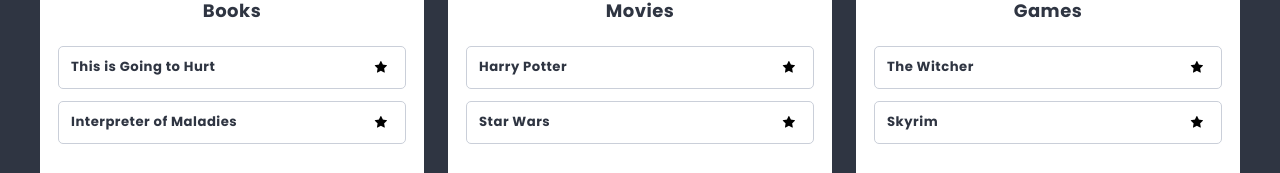
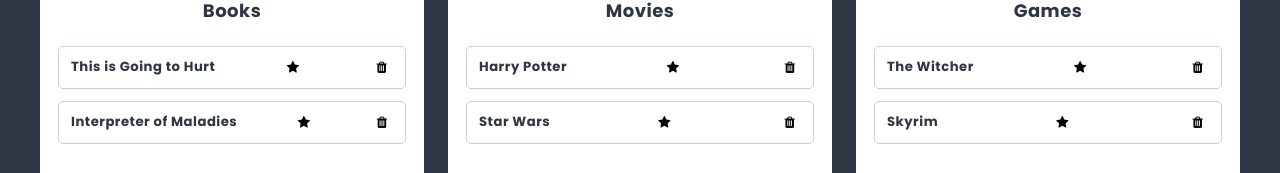
Before and after one commit to npotracka/To-do-list, a React (Create React App) app: page /list/1 in a window 1280 px wide. Shown: the part 459-632 px from the top of the page. Built offline with nearby package versions, Linux system fonts and the light colour scheme.

Commit message:
add task 14.5

```diff
--- a/src/components/Card/Card.js
+++ b/src/components/Card/Card.js
@@ -2,7 +2,7 @@
 import clsx from 'clsx';
 import { useState } from 'react';
 import { useDispatch } from 'react-redux';
-import { toggleCardFavorite } from '../../redux/cardsReducer';
+import { toggleCardFavorite, removeCard } from '../../redux/cardsReducer';
 
 
 
@@ -15,12 +15,19 @@
     setIsFavorite(!isFavorite);
     dispatch(toggleCardFavorite(id));
   };
+
+  const removeHandler = () => {
+    dispatch(removeCard(id));
+  };
+
   return (
     <li className={styles.card}>
       {title}
       <button onClick={clickHandler} className={styles.star}>
       <i className={clsx(isFavorite && styles.favorite, 'fa fa-star')}></i>
       </button>
+      <button onClick={removeHandler} className={styles.star}>
+        <i className={"fa fa-trash"}></i></button>
     </li>
   );
 };
--- a/src/redux/cardsReducer.js
+++ b/src/redux/cardsReducer.js
@@ -13,6 +13,8 @@
 // action creators
 export const addCard = payload => ({ type: 'ADD_CARD', payload });
 export const toggleCardFavorite = payload => ({ type: 'TOGGLE_CARD_FAVORITE', payload });
+export const removeCard = payload => ({ type: 'REMOVE_CARD', payload });
+
 
 export const cardsReducer = (statePart = [], action) => {
   switch(action.type) {
@@ -20,6 +22,8 @@
       return [...statePart, { ...action.payload, id: shortid() }];
     case 'TOGGLE_CARD_FAVORITE':
       return statePart.map(card => (card.id === action.payload) ? { ...card, isFavorite: !card.isFavorite } : card);
+    case 'REMOVE_CARD':
+      return statePart.filter(card => card.id !== action.payload);
     default:
       return statePart;
   }
```
